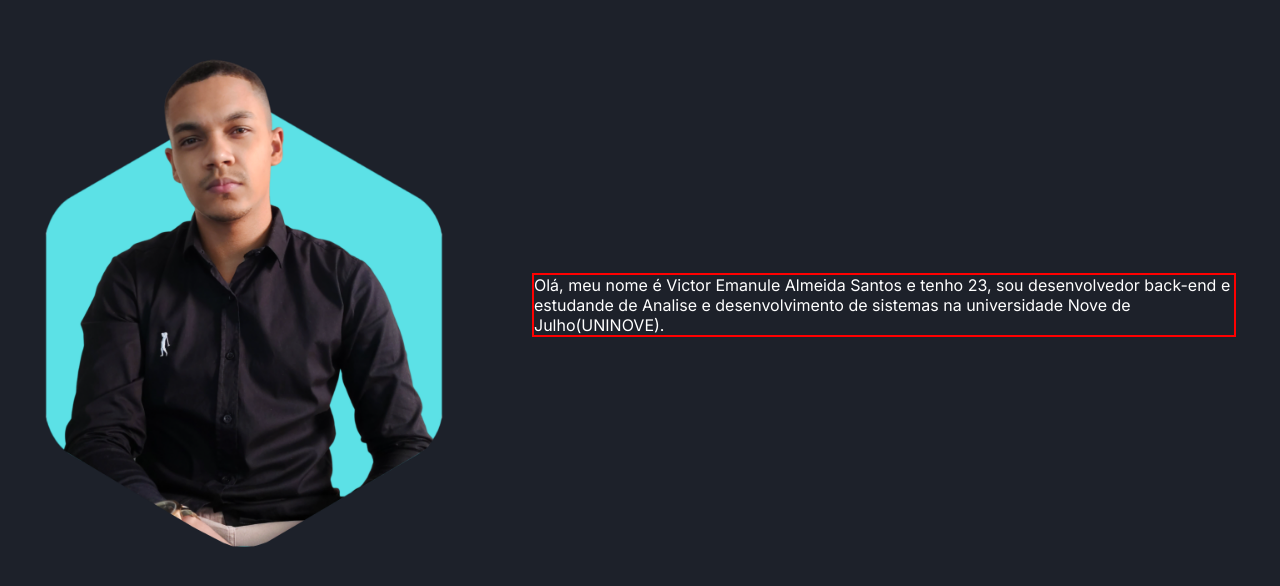
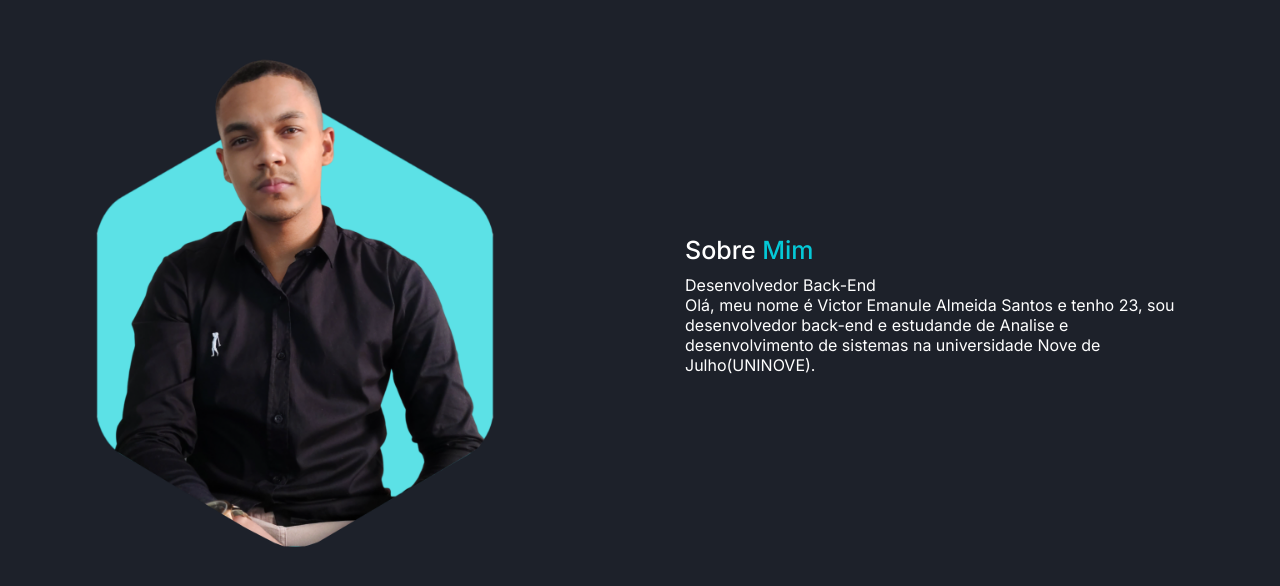
Before and after one commit to VictorSantosDev/my-new-portfolio, a Vue app: page / in a window 1280 px wide. Shown: the part 860-1446 px from the top of the page. Built offline with nearby package versions, Linux system fonts and the light colour scheme; what mdi-vue would draw is missing.

Commit message:
implement

```diff
--- a/src/App.vue
+++ b/src/App.vue
@@ -5,8 +5,8 @@
     </div>
 
     <div id="nav-buttons">
-      <router-link to="/"> <span  class="active">Principal</span></router-link>
-      <router-link to="/about">Sobre</router-link>
+      <a href="#presentation"><span  class="active">Principal</span></a>
+      <a href="#about">Sobre</a>
       <router-link to="/about">Serviços</router-link>
       <router-link to="/about">Portfolio</router-link>
       <router-link to="/about">Contato</router-link>
@@ -33,6 +33,8 @@
   justify-content: space-around;
   padding: 25px 0px;
   position: fixed;
+  z-index: 1000;
+  box-shadow: 0px 0px 5px #171718;
 }
 #logo{
   color: white;
@@ -57,4 +59,27 @@
 .active{
   color:  #05c9d7;
 }
+
+::-webkit-scrollbar {
+  width: 10px;
+  border-radius: 5px;
+}
+
+::-webkit-scrollbar-track {
+  background: #373e4e;
+  border-radius: 5px;
+}
+
+::-webkit-scrollbar-thumb {
+  background: rgb(24, 26, 32);
+  border-radius: 5px;
+}
+
+::-webkit-scrollbar-thumb:hover {
+  background: #13171c;
+}
+
+::-webkit-scrollbar-thumb:active {
+  background: #0b0d0f;
+}
 </style>
--- a/src/views/HomeView.vue
+++ b/src/views/HomeView.vue
@@ -1,6 +1,6 @@
 <template>
   <div id="container-home">
-    <div class="presentation">
+    <div id="presentation" class="presentation">
       <div
       v-motion
       :initial="{ opacity: 0, x: -100 }"
@@ -49,7 +49,7 @@
         <img class="img-my-self" :src="imagePath" alt="Imagem" />
       </div>
     </div>
-    <div class="box-about">
+    <div id="about" class="box-about">
       <div
       v-motion
       :initial="{ opacity: 0, x: 100 }"
@@ -60,7 +60,13 @@
       class="box-my-self">
         <img class="img-abou-my-self" :src="imagePath" alt="Imagem" />
       </div>
-      <div class="box-msg-about">
+      <div v-motion-slide-visible-left class="box-msg-about">
+        <p class="title-about">
+          Sobre <span style="color: #05c9d7;">Mim</span>
+        </p>
+        <p class="my-job">
+          Desenvolvedor Back-End
+        </p>
         <p>
           Olá, meu nome é Victor Emanule Almeida Santos e tenho {{ myAge }},
           sou desenvolvedor back-end e estudande de Analise e desenvolvimento de sistemas
@@ -195,9 +201,16 @@ export default {
 }
 
 .box-msg-about{
-  border: 2px solid red;
-  width: 700px;
+  width: 500px;
 }
+
+.title-about{
+  font-size: 25px;
+  font-weight: 500;
+  margin-bottom: 10px;
+}
+
+/** my-job*/
 
 /* .box-my-self{
   border: 1px solid red;
```
Lines whose indentation alone changed are shown as unchanged.
